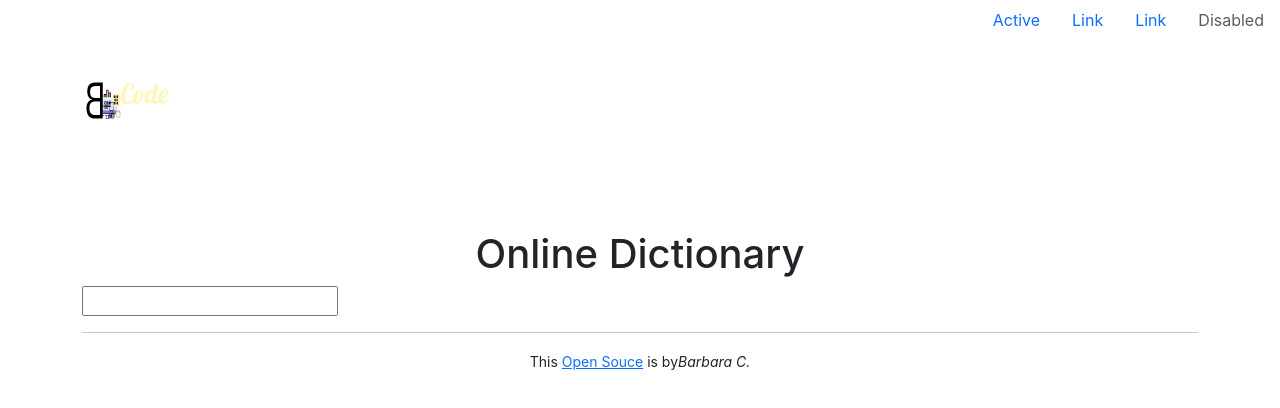
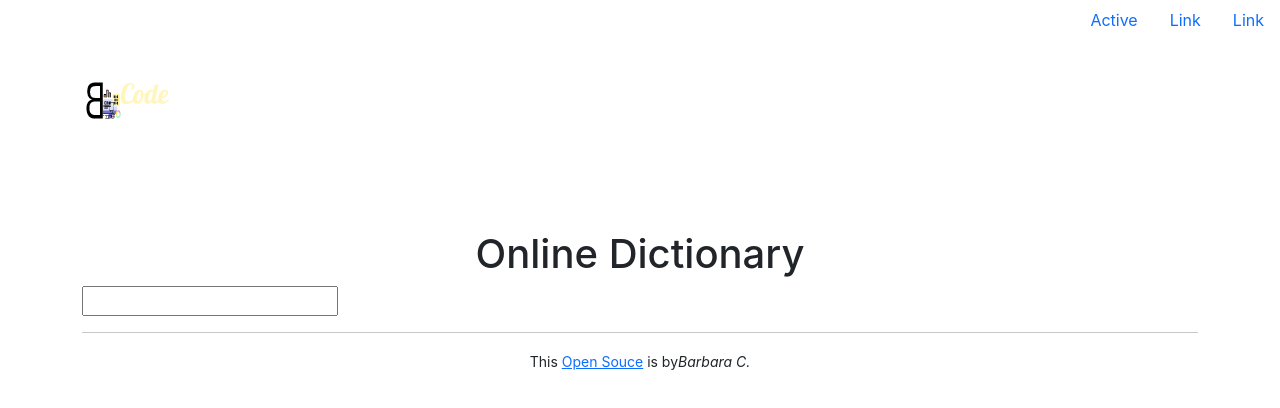
Before and after one commit to bcot-code/dictionary-project, a React (Create React App) app: page / in a window 1280 px wide. Shown: the top 408 px of the page. Built offline with nearby package versions, Linux system fonts and the light colour scheme.

Commit message:
Update NavBar.js

```diff
--- a/src/NavBar.js
+++ b/src/NavBar.js
@@ -4,22 +4,19 @@
   return (
     <ul className="nav position-absolute top-0 end-0">
       <li className="nav-item">
-        <a className="nav-link active" aria-current="page" href="#">
+        <a className="nav-link active" aria-current="page" href="#top">
           Active
         </a>
       </li>
       <li className="nav-item">
-        <a className="nav-link" href="#">
+        <a className="nav-link" href="#top">
           Link
         </a>
       </li>
       <li className="nav-item">
-        <a className="nav-link" href="#">
+        <a className="nav-link" href="#top">
           Link
         </a>
-      </li>
-      <li className="nav-item">
-        <a className="nav-link disabled">Disabled</a>
       </li>
     </ul>
   );
```
